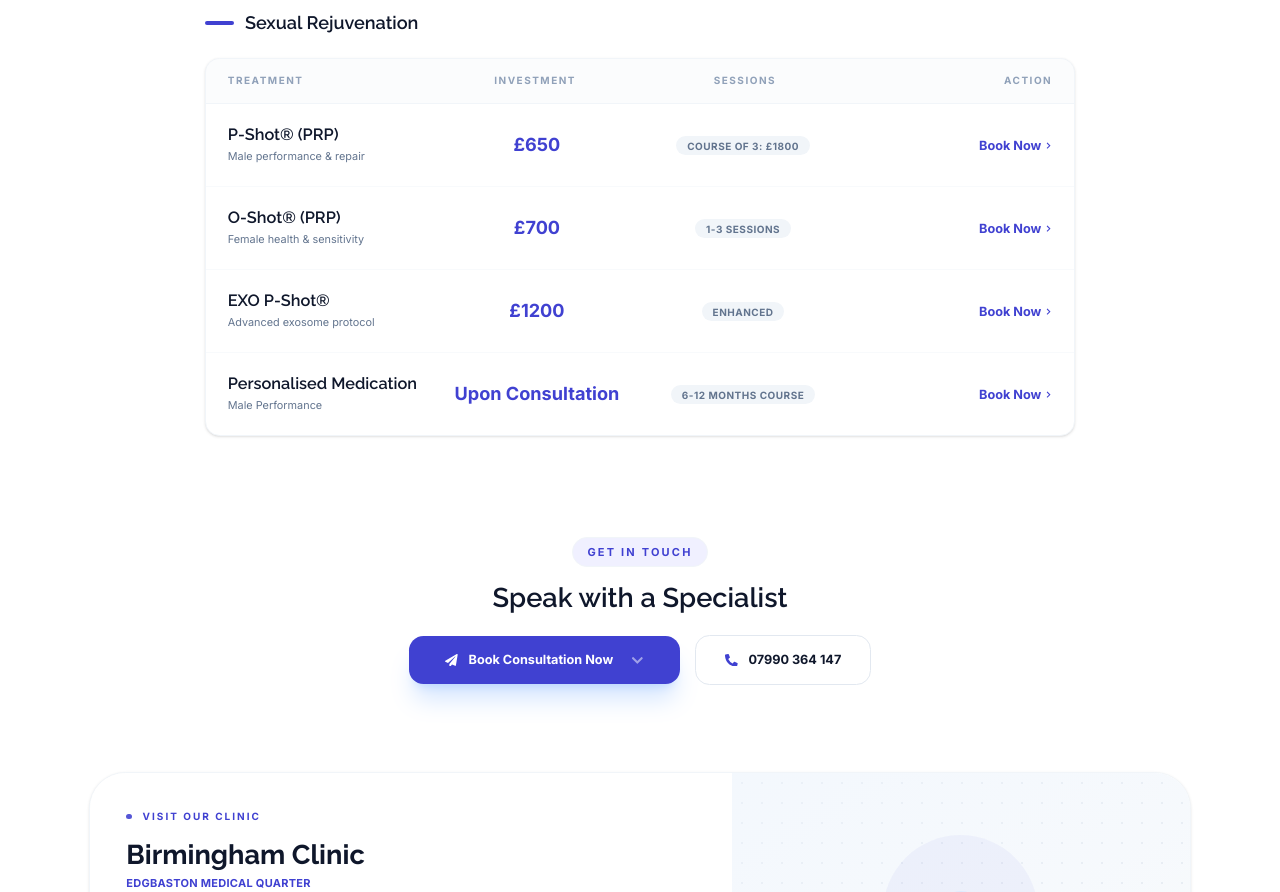
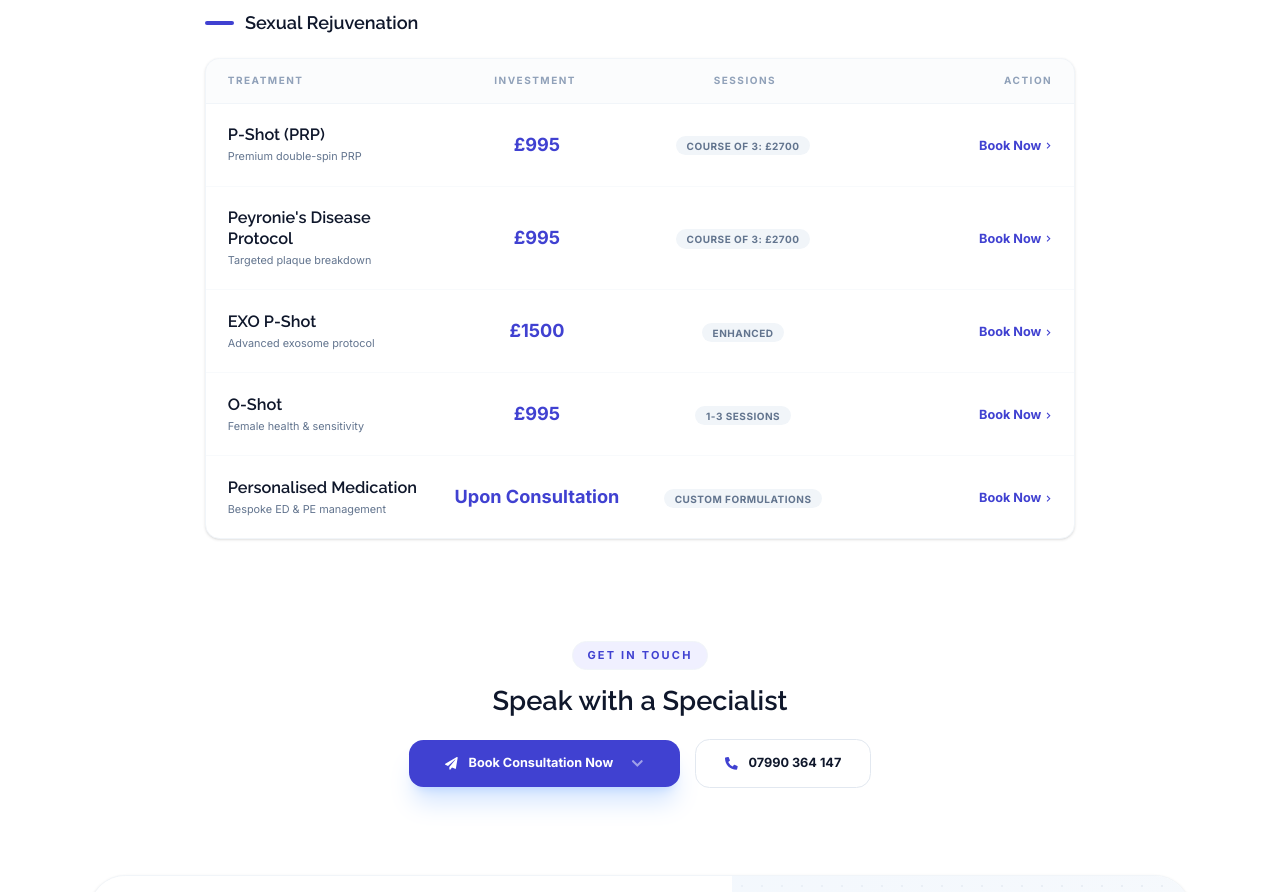
Before and after one commit to binithekid/Healing-PRP-Clinics-Preview, a Next.js app: page /birmingham/prices in a window 1280 px wide. Shown: the part 2060-2952 px from the top of the page. Built offline with nearby package versions, Linux system fonts and the light colour scheme.

Commit message:
Update PricesClient.tsx

```diff
--- a/src/components/pages/PricesClient.tsx
+++ b/src/components/pages/PricesClient.tsx
@@ -46,10 +46,11 @@ export default function PricesClient({ isBirmingham = false }: { isBirmingham?:
       id: "sexual",
       title: "Sexual Rejuvenation",
       items: [
-        { name: "P-Shot® (PRP)", price: "£650", sessions: "Course of 3: £1800", details: "Male performance & repair" },
-        { name: "O-Shot® (PRP)", price: "£700", sessions: "1-3 sessions", details: "Female health & sensitivity" },
-        { name: "EXO P-Shot®", price: "£1200", sessions: "Enhanced", details: "Advanced exosome protocol" },
-        { name: "Personalised Medication", price: "Upon Consultation", sessions: "6-12 months course", details: "Male Performance" },
+        { name: "P-Shot (PRP)", price: "£995", sessions: "Course of 3: £2700", details: "Premium double-spin PRP" },
+        { name: "Peyronie's Disease Protocol", price: "£995", sessions: "Course of 3: £2700", details: "Targeted plaque breakdown" },
+        { name: "EXO P-Shot", price: "£1500", sessions: "Enhanced", details: "Advanced exosome protocol" },
+        { name: "O-Shot", price: "£995", sessions: "1-3 sessions", details: "Female health & sensitivity" },
+        { name: "Personalised Medication", price: "Upon Consultation", sessions: "Custom formulations", details: "Bespoke ED & PE management" },,
       ]
     }
   ];
```
